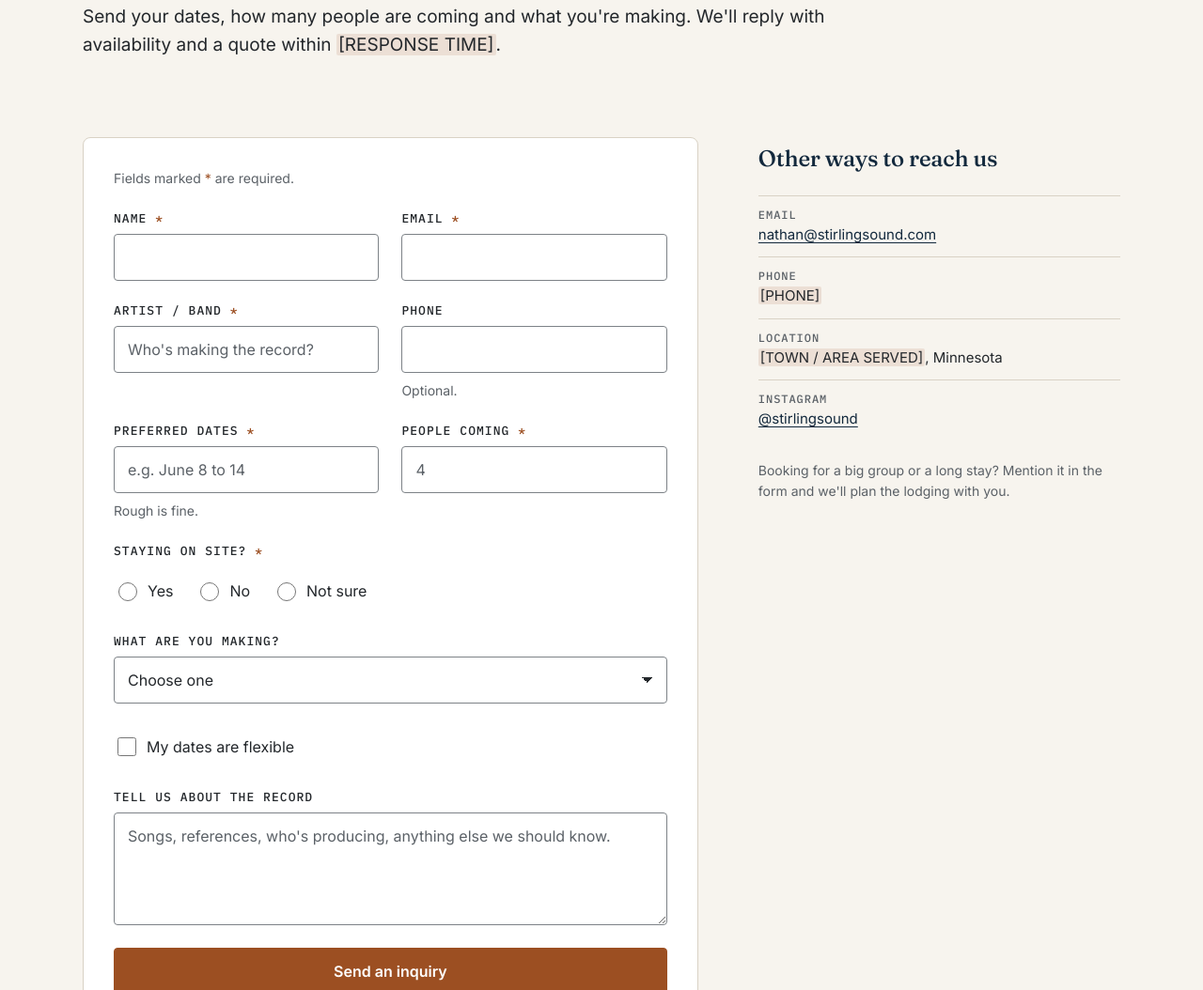
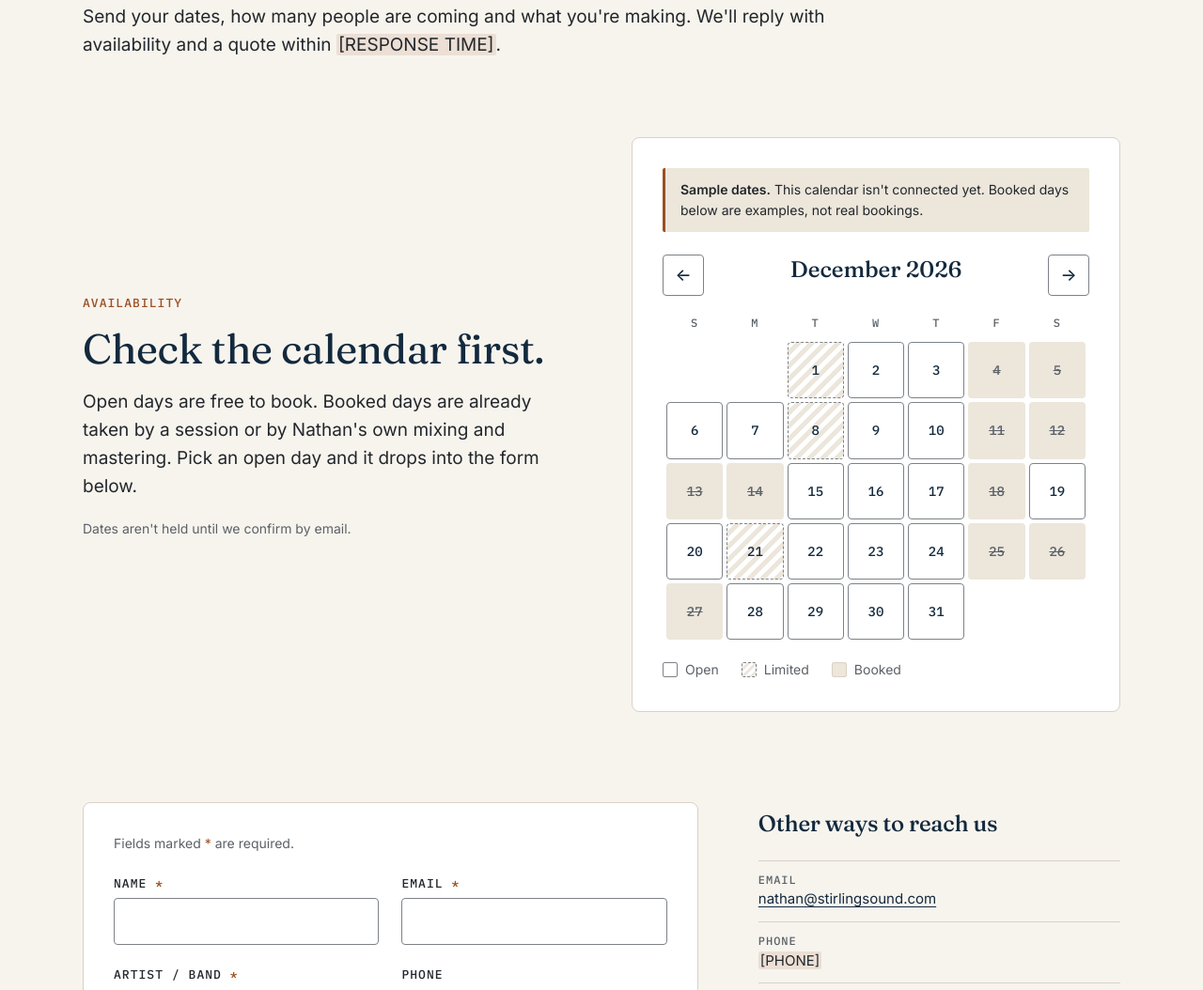
Before and after one commit to tmadrinich/stirling-sound-site, a plain HTML site: page contact.html in a window 1280 px wide. Shown: the part 286-1340 px from the top of the page at 94% size. Drawn offline with Linux system fonts and the light colour scheme.

Commit message:
Add placeholder availability calendar to contact page
Month view with Open/Limited/Booked days, sample data until a public
free/busy Google Calendar is connected. Clicking an open day fills the
inquiry form's Preferred dates.

Co-Authored-By: Claude Opus 5.5 <noreply@anthropic.com>
Claude-Session: https://claude.ai/code/session_01B2YpTXqBW9dxapByCPKYBu

```diff
--- a/contact.html
+++ b/contact.html
@@ -36,6 +36,20 @@
     <p class="eyebrow">Booking</p>
     <h1>Tell us about the record.</h1>
     <p class="lead">Send your dates, how many people are coming and what you're making. We'll reply with availability and a quote within <span class="tbd">[RESPONSE TIME]</span>.</p>
+  </div>
+</section>
+
+<section class="section" id="availability" style="padding-top:0">
+  <div class="container split">
+    <div>
+      <p class="eyebrow">Availability</p>
+      <h2>Check the calendar first.</h2>
+      <p class="lead">Open days are free to book. Booked days are already taken by a session or by Nathan's own mixing and mastering. Pick an open day and it drops into the form below.</p>
+      <p class="small muted">Dates aren't held until we confirm by email.</p>
+    </div>
+    <div class="card">
+      <div class="availability" data-availability data-calendar-id="[GOOGLE_CALENDAR_ID]" data-api-key="[GOOGLE_API_KEY]" data-months-ahead="6" data-book-url="contact.html"></div>
+    </div>
   </div>
 </section>
 
@@ -100,6 +114,28 @@
     <div class="footer-base"><span>&copy; 2026 Stirling Sound</span><span>Make the record. Stay at the lake.</span></div>
   </div>
 </footer>
+<script src="js/availability.js" defer></script>
+<script>
+{
+  // Fill "Preferred dates" from the calendar: on this page (click) or from another page (?date=)
+  const datesField = document.getElementById('dates');
+  const nice = (iso) => new Date(iso + 'T12:00:00').toLocaleDateString('en-US', { weekday: 'short', month: 'long', day: 'numeric', year: 'numeric' });
+  const pick = (iso) => {
+    const text = nice(iso);
+    datesField.value = datesField.value.trim() && !datesField.value.includes(text) ? datesField.value + ', ' + text : text;
+  };
+  const q = new URLSearchParams(location.search).get('date');
+  if (q && /^\d{4}-\d{2}-\d{2}$/.test(q)) pick(q);
+  document.getElementById('availability').addEventListener('click', (e) => {
+    const a = e.target.closest('.cal-day a');
+    if (!a) return;
+    e.preventDefault();
+    pick(new URL(a.href).searchParams.get('date'));
+    datesField.scrollIntoView({ behavior: 'smooth', block: 'center' });
+    datesField.focus({ preventScroll: true });
+  });
+}
+</script>
 <script>
 {
   // StaticForms: https://www.staticforms.dev/docs/api-reference
--- a/css/site.css
+++ b/css/site.css
@@ -189,3 +189,31 @@ select.input { appearance: none; background-image: linear-gradient(45deg, transp
 #form-status p { margin: 0; }
 .field { align-content: start; }
 .field .choice, .choice { font: var(--fw-regular) 1rem/1.5 var(--font-sans); letter-spacing: 0; text-transform: none; color: var(--color-text); min-height: 44px; }
+
+/* ---- Availability calendar (js/availability.js) -------------------- */
+.availability { max-width: 32rem; }
+.cal-sample { font-size: var(--fs-small); line-height: var(--lh-small); padding: var(--space-3) var(--space-4); background: var(--color-surface-alt); border-left: 3px solid var(--color-accent); border-radius: var(--radius-sm); margin-bottom: var(--space-5); }
+.cal-head { display: flex; align-items: center; justify-content: space-between; gap: var(--space-4); margin-bottom: var(--space-4); }
+.cal-title { font-size: var(--fs-h4); line-height: var(--lh-h4); }
+.cal-nav { min-width: 44px; min-height: 44px; border: 1px solid var(--color-field-border); border-radius: var(--radius-md); background: var(--color-surface); color: var(--color-heading); font: var(--fw-medium) 1.125rem/1 var(--font-sans); cursor: pointer; }
+.cal-nav:hover:not(:disabled) { background: var(--color-heading); color: var(--color-bg); }
+.cal-nav:disabled { opacity: .35; cursor: default; }
+.cal-grid { width: 100%; border-collapse: separate; border-spacing: 4px; table-layout: fixed; }
+.cal-grid th { font: var(--fw-medium) var(--fs-label-sm)/1.33 var(--font-mono); letter-spacing: var(--tracking-label); color: var(--color-text-muted); padding-bottom: var(--space-2); }
+.cal-grid abbr { text-decoration: none; }
+.cal-day { padding: 0; text-align: center; }
+.cal-day a, .cal-day span { display: flex; align-items: center; justify-content: center; aspect-ratio: 1; min-height: 40px; border-radius: var(--radius-md); font: var(--fw-medium) var(--fs-spec)/1 var(--font-mono); font-variant-numeric: tabular-nums; text-decoration: none; }
+.cal-day.is-open a { background: var(--color-surface); color: var(--color-heading); border: 1px solid var(--color-field-border); }
+.cal-day.is-open a:hover { background: var(--color-cta-bg); border-color: var(--color-cta-bg); color: var(--color-cta-text); }
+.cal-day.is-limited a { color: var(--color-heading); border: 1px dashed var(--color-field-border); background: repeating-linear-gradient(135deg, var(--color-surface) 0 5px, var(--color-surface-alt) 5px 10px); }
+.cal-day.is-limited a:hover { border-style: solid; border-color: var(--color-cta-bg); }
+.cal-day.is-booked span { background: var(--color-surface-alt); color: var(--color-text-muted); text-decoration: line-through; }
+.cal-day.is-past span { color: var(--color-text-muted); opacity: .5; }
+.cal-day.is-today a, .cal-day.is-today span { box-shadow: inset 0 0 0 2px var(--color-heading); }
+.cal-key { list-style: none; padding: 0; margin: var(--space-4) 0 0; display: flex; flex-wrap: wrap; gap: var(--space-5); font-size: var(--fs-small); color: var(--color-text-muted); }
+.cal-key li { display: inline-flex; align-items: center; gap: var(--space-2); }
+.swatch { width: 16px; height: 16px; border-radius: var(--radius-sm); display: inline-block; }
+.swatch.is-open { background: var(--color-surface); border: 1px solid var(--color-field-border); }
+.swatch.is-limited { border: 1px dashed var(--color-field-border); background: repeating-linear-gradient(135deg, var(--color-surface) 0 3px, var(--color-surface-alt) 3px 6px); }
+.swatch.is-booked { background: var(--color-surface-alt); border: 1px solid var(--color-line); }
+.cal-error { margin-top: var(--space-4); color: var(--color-error); font-size: var(--fs-small); }
--- /dev/null
+++ b/js/availability.js
@@ -0,0 +1,152 @@
+/* Stirling Sound — studio availability calendar
+   Shows Open / Limited / Booked days. Visitors never see why a day is blocked.
+
+   Setup lives on the element:
+     <div class="availability" data-availability
+          data-calendar-id="[GOOGLE_CALENDAR_ID]"
+          data-api-key="[GOOGLE_API_KEY]"
+          data-months-ahead="6"
+          data-book-url="contact.html"></div>
+
+   SAMPLE MODE: while calendar-id or api-key is still a [PLACEHOLDER], the calendar
+   shows made-up sample dates and a visible "sample" notice.
+
+   LIVE MODE (once Nathan's calendar exists):
+   1. Nathan creates a Google Calendar called "Studio Availability" and adds an
+      all-day event (or a timed event for a half day) for every day he can't record.
+   2. Settings > Access permissions: "Make available to public" > "See only free/busy".
+   3. Copy the Calendar ID (Settings > Integrate calendar) into data-calendar-id.
+   4. Create a Google Cloud API key with only the Google Calendar API enabled and
+      restrict it to the site's domain (HTTP referrer). Put it in data-api-key.
+      A referrer-restricted browser key is meant to be public; never commit
+      account passwords or OAuth secrets.
+   The script reads busy blocks from the Calendar API's freeBusy endpoint, so event
+   titles and notes never reach the browser. */
+(() => {
+  const el = document.querySelector('[data-availability]');
+  if (!el) return;
+
+  const isSet = (v) => v && !v.startsWith('[');
+  const calendarId = el.dataset.calendarId || '';
+  const apiKey = el.dataset.apiKey || '';
+  const live = isSet(calendarId) && isSet(apiKey);
+  const monthsAhead = parseInt(el.dataset.monthsAhead || '6', 10);
+  const bookUrl = el.dataset.bookUrl || 'contact.html';
+
+  const today = new Date(); today.setHours(0, 0, 0, 0);
+  const firstMonth = new Date(today.getFullYear(), today.getMonth(), 1);
+  const lastMonth = new Date(today.getFullYear(), today.getMonth() + monthsAhead - 1, 1);
+  // Late in the month, open on next month so the first view isn't mostly past days
+  const daysLeft = new Date(today.getFullYear(), today.getMonth() + 1, 0).getDate() - today.getDate();
+  let view = daysLeft < 7 ? new Date(today.getFullYear(), today.getMonth() + 1, 1) : new Date(firstMonth);
+
+  const pad = (n) => String(n).padStart(2, '0');
+  const ymd = (d) => `${d.getFullYear()}-${pad(d.getMonth() + 1)}-${pad(d.getDate())}`;
+  const fmtMonth = new Intl.DateTimeFormat('en-US', { month: 'long', year: 'numeric' });
+  const fmtDay = new Intl.DateTimeFormat('en-US', { weekday: 'long', month: 'long', day: 'numeric' });
+
+  // status per day: 'booked' | 'limited'; anything missing is open
+  const status = new Map();
+
+  // ---- Sample data (placeholder only, not real bookings) -----------------
+  function loadSample() {
+    // A believable pattern relative to today: mix/master blocks, a few tracking
+    // days and some half days. Swapped out automatically once live.
+    const add = (offset, s) => { const d = new Date(today); d.setDate(d.getDate() + offset); status.set(ymd(d), s); };
+    [2, 3, 4, 9, 10, 16, 17, 18, 19, 23, 30, 31, 32, 38, 44, 45, 46, 52, 53, 60, 61, 62, 63, 74, 75, 88, 89, 90, 102, 103]
+      .forEach((o) => add(o, 'booked'));
+    [6, 13, 26, 41, 57, 68, 81, 95].forEach((o) => add(o, 'limited'));
+  }
+
+  // ---- Live data: Google Calendar freeBusy --------------------------------
+  async function loadLive() {
+    const timeMin = new Date(firstMonth);
+    const timeMax = new Date(lastMonth.getFullYear(), lastMonth.getMonth() + 1, 1);
+    const res = await fetch(`https://www.googleapis.com/calendar/v3/freeBusy?key=${encodeURIComponent(apiKey)}`, {
+      method: 'POST',
+      headers: { 'Content-Type': 'application/json' },
+      body: JSON.stringify({
+        timeMin: timeMin.toISOString(), timeMax: timeMax.toISOString(),
+        timeZone: 'America/Chicago', items: [{ id: calendarId }]
+      })
+    });
+    if (!res.ok) throw new Error(res.status);
+    const data = await res.json();
+    const cal = data.calendars && data.calendars[calendarId];
+    if (!cal || (cal.errors && cal.errors.length)) throw new Error('calendar not public');
+
+    // Total busy minutes per day; 6+ hours (or an all-day block) = booked, less = limited
+    const minutes = new Map();
+    cal.busy.forEach(({ start, end }) => {
+      let s = new Date(start); const e = new Date(end);
+      while (s < e) {
+        const dayEnd = new Date(s.getFullYear(), s.getMonth(), s.getDate() + 1);
+        const stop = e < dayEnd ? e : dayEnd;
+        const k = ymd(s);
+        minutes.set(k, (minutes.get(k) || 0) + (stop - s) / 60000);
+        s = stop;
+      }
+    });
+    minutes.forEach((m, k) => status.set(k, m >= 360 ? 'booked' : 'limited'));
+  }
+
+  // ---- Render ------------------------------------------------------------
+  const LABEL = { open: 'Open', limited: 'Limited (part of the day is booked)', booked: 'Booked', past: 'Past' };
+
+  function render() {
+    const y = view.getFullYear(), m = view.getMonth();
+    const start = new Date(y, m, 1);
+    const days = new Date(y, m + 1, 0).getDate();
+    const lead = start.getDay(); // Sunday-first
+
+    let rows = '', cells = '';
+    for (let i = 0; i < lead; i++) cells += '<td class="cal-empty"></td>';
+    for (let d = 1; d <= days; d++) {
+      const date = new Date(y, m, d);
+      const key = ymd(date);
+      const state = date < today ? 'past' : (status.get(key) || 'open');
+      const label = `${fmtDay.format(date)}: ${LABEL[state]}`;
+      const inner = state === 'open' || state === 'limited'
+        ? `<a href="${bookUrl}?date=${key}" aria-label="${label}. Send an inquiry for this date.">${d}</a>`
+        : `<span aria-label="${label}">${d}</span>`;
+      cells += `<td class="cal-day is-${state}${key === ymd(today) ? ' is-today' : ''}">${inner}</td>`;
+      if ((lead + d) % 7 === 0) { rows += `<tr>${cells}</tr>`; cells = ''; }
+    }
+    if (cells) rows += `<tr>${cells}${'<td class="cal-empty"></td>'.repeat(7 - ((lead + days) % 7))}</tr>`;
+
+    const atStart = view <= firstMonth, atEnd = view >= lastMonth;
+    el.querySelector('.cal-title').textContent = fmtMonth.format(view);
+    el.querySelector('.cal-prev').disabled = atStart;
+    el.querySelector('.cal-next').disabled = atEnd;
+    el.querySelector('tbody').innerHTML = rows;
+  }
+
+  el.innerHTML = `
+    ${live ? '' : '<p class="cal-sample"><strong>Sample dates.</strong> This calendar isn\'t connected yet. Booked days below are examples, not real bookings.</p>'}
+    <div class="cal-head">
+      <button type="button" class="cal-nav cal-prev" aria-label="Previous month">&larr;</button>
+      <h3 class="cal-title" aria-live="polite"></h3>
+      <button type="button" class="cal-nav cal-next" aria-label="Next month">&rarr;</button>
+    </div>
+    <table class="cal-grid">
+      <thead><tr>${['Sun', 'Mon', 'Tue', 'Wed', 'Thu', 'Fri', 'Sat'].map((d) => `<th scope="col"><abbr title="${d}">${d[0]}</abbr></th>`).join('')}</tr></thead>
+      <tbody></tbody>
+    </table>
+    <ul class="cal-key" aria-label="Key">
+      <li><span class="swatch is-open"></span>Open</li>
+      <li><span class="swatch is-limited"></span>Limited</li>
+      <li><span class="swatch is-booked"></span>Booked</li>
+    </ul>
+    <p class="cal-error" hidden></p>`;
+
+  el.querySelector('.cal-prev').addEventListener('click', () => { view = new Date(view.getFullYear(), view.getMonth() - 1, 1); render(); });
+  el.querySelector('.cal-next').addEventListener('click', () => { view = new Date(view.getFullYear(), view.getMonth() + 1, 1); render(); });
+
+  (live ? loadLive() : Promise.resolve(loadSample()))
+    .catch(() => {
+      const err = el.querySelector('.cal-error');
+      err.hidden = false;
+      err.textContent = 'We couldn\'t load the calendar right now. Send an inquiry with your dates and we\'ll check for you.';
+    })
+    .finally(render);
+})();
```
Also changed, not shown: 1 other file.
